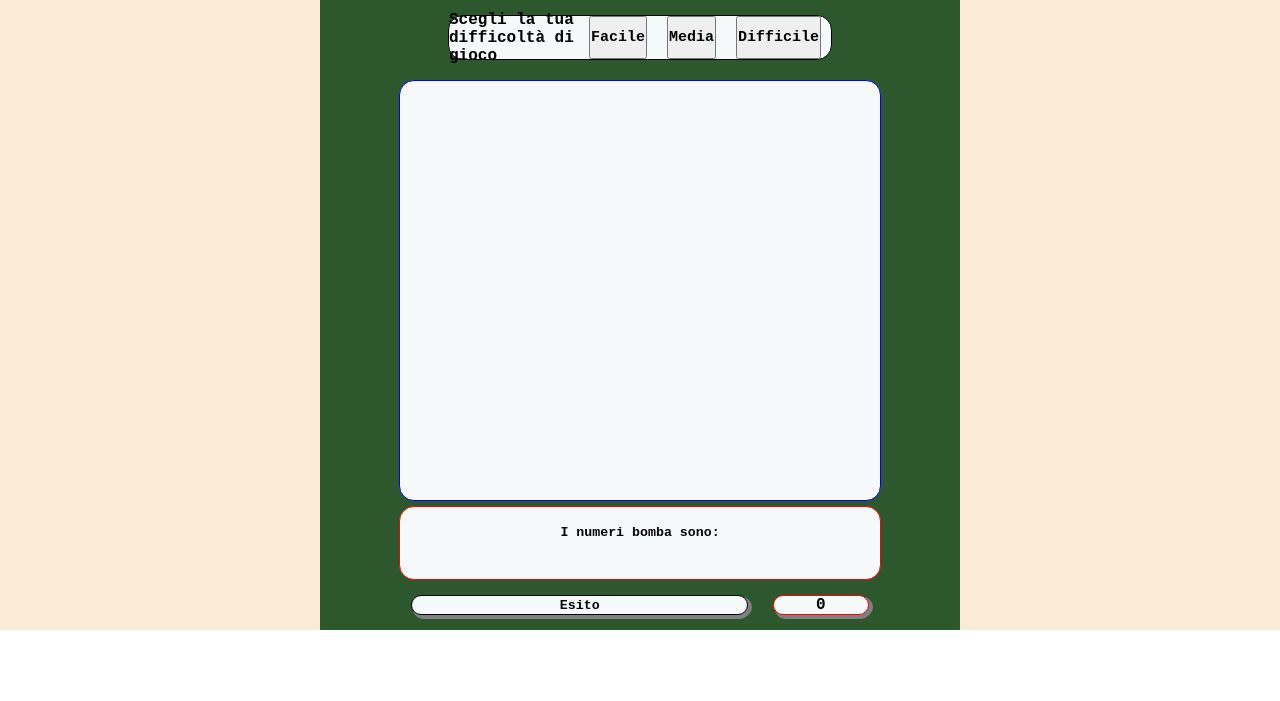
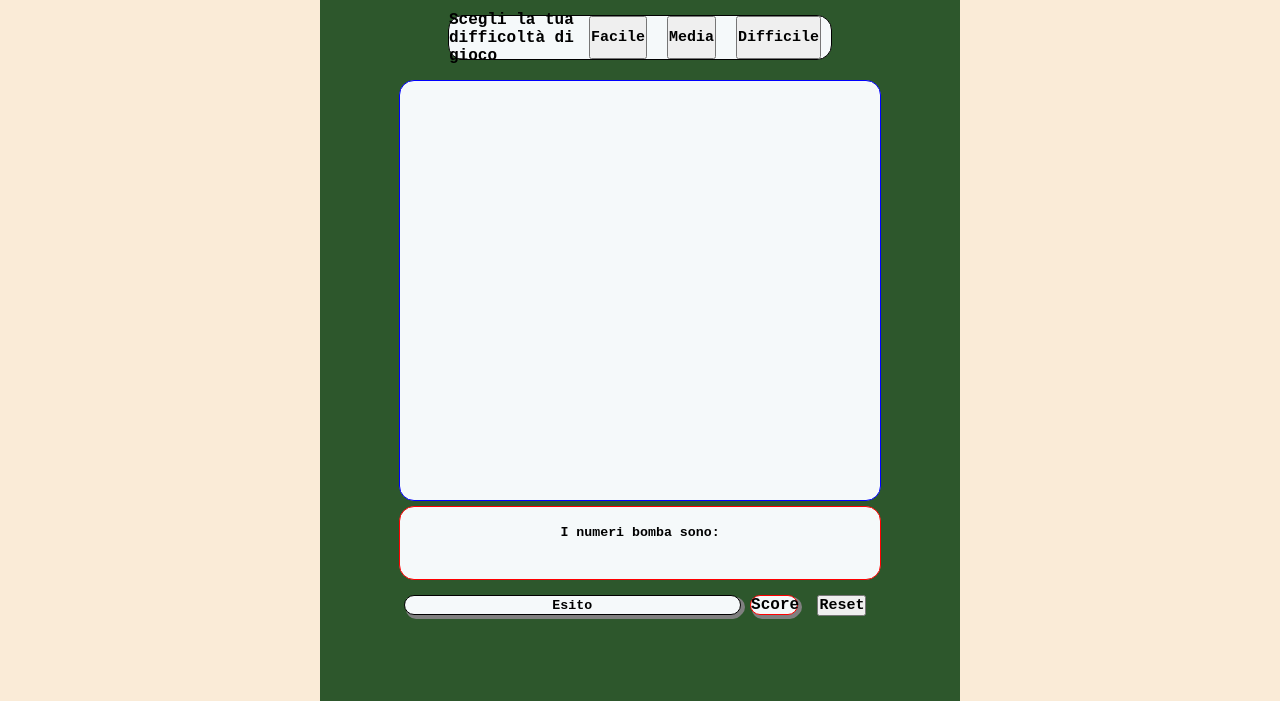
Before and after one commit to DavideGit991/js-campominato, a plain HTML site: page index.html in a window 1280 px wide. Shown: the part 99-800 px from the top of the page. Drawn offline with Linux system fonts and the light colour scheme; a web font is replaced by a local one.

Commit message:
aggiunta funzione reset game

```diff
--- a/index.html
+++ b/index.html
@@ -49,8 +49,9 @@
               <h5 id="esito">Esito</h5>
             </div>
             <div class="punteggio">
-              <h4 id=punteggio>0</h4>
+              <h4 id=punteggio>Score</h4>
             </div>
+            <button id="reset" type="button" name="button">Reset</button>
           </div>
         </div>
       </div>
--- a/js/script.js
+++ b/js/script.js
@@ -16,7 +16,7 @@ var punteggio = 0
 var bfacile = document.getElementById("facile");
 var bmedio = document.getElementById("medio");
 var bdifficile = document.getElementById("difficile");
-
+var breset = document.getElementById("reset");
 
 var stampa1 = "";
 var stampa2 = "";
@@ -28,6 +28,7 @@ while(arrayNumBombe.length < 16)
    if (arrayNumBombe.indexOf(n) == -1)
    {
     arrayNumBombe.push(n);
+
     //stampo a video gli elementi randomici
     stampa1 += "<li>" + n + "</li>";
    }
@@ -65,7 +66,12 @@ function()
 }
 );
 
-
+//RESET GAME
+breset.addEventListener("click",
+function sampleFunction() {
+  location.reload();
+}
+);
   //funzioni
 
   //numero random
--- a/main.css
+++ b/main.css
@@ -13,10 +13,10 @@ main{
 }
 .container{
   width: 50%;
+  height: 100vh;
   background-color: #2d572c;
   display: flex;
   flex-direction: column;
-  justify-content: center;
   align-items: center;
 
 }
@@ -135,7 +135,7 @@ height: 500px;
   display: flex;
   align-items: center;
   justify-content: space-around;
-  width: 20%;
+  width: 10%;
   height: 20px;
   border: 1px solid red;
   border-radius: 15px;
```
